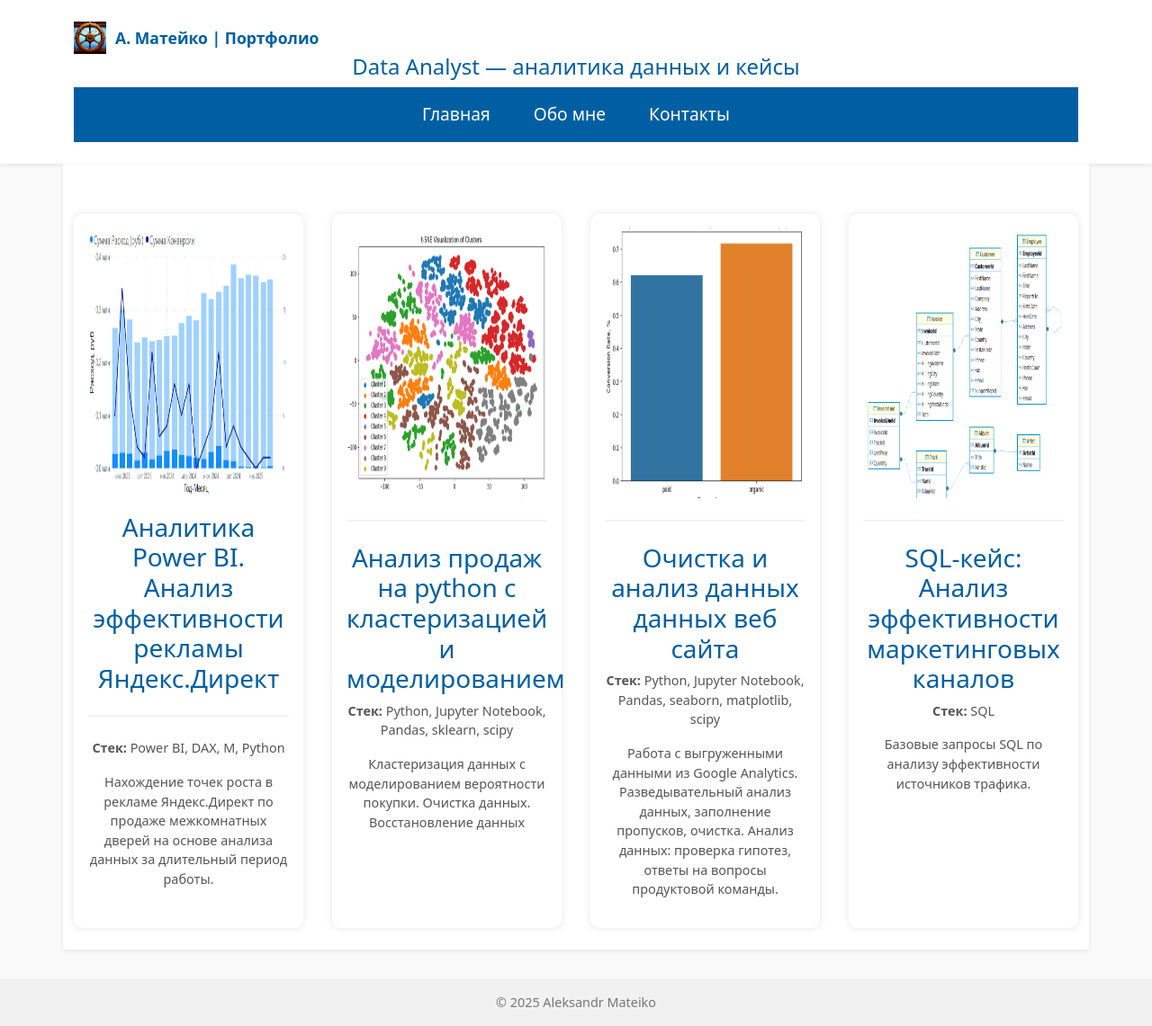
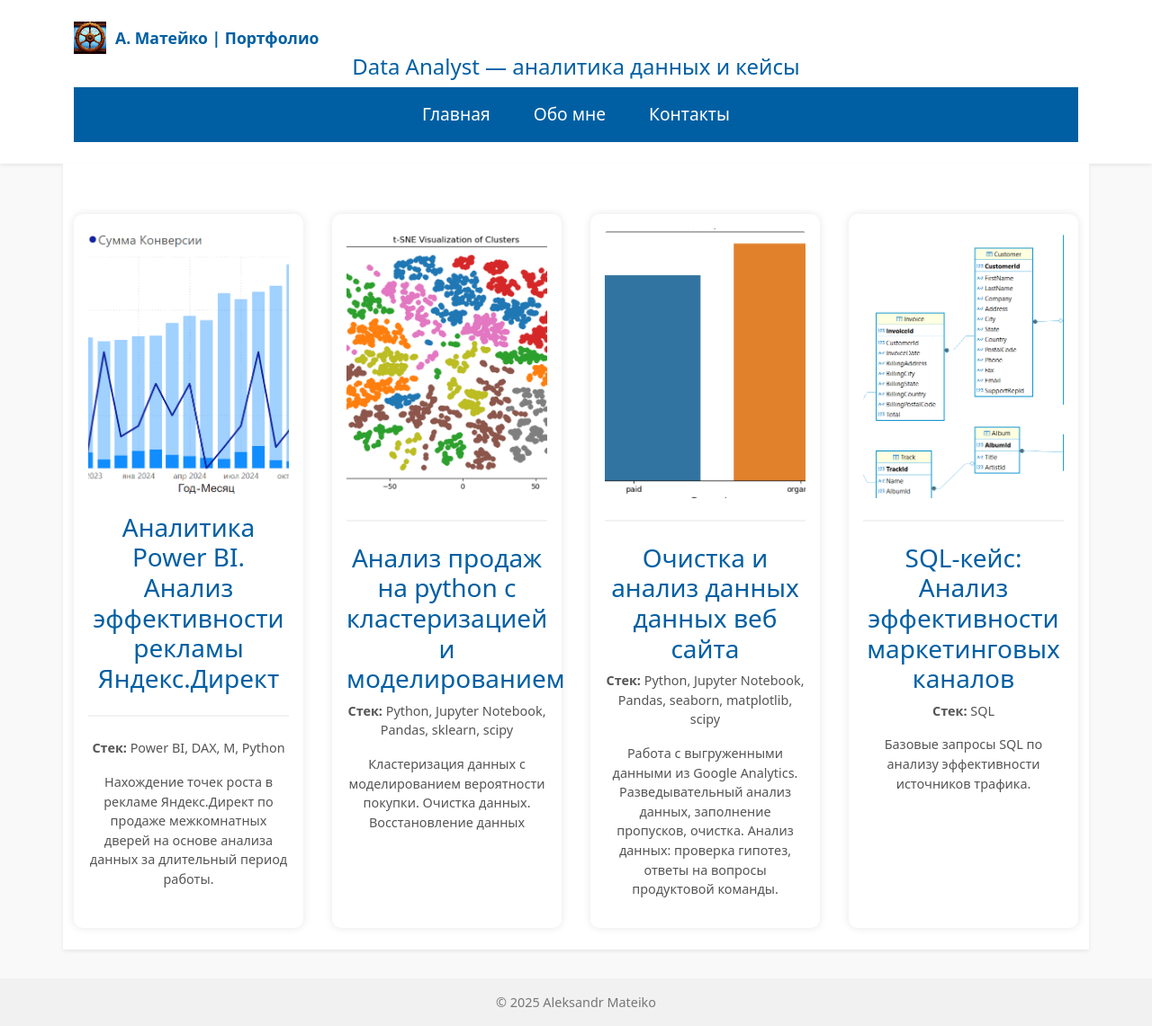
Before and after one commit to matejkoas/matejkoas.github.io, a Jekyll site: the page built from index.md, in a window 1280 px wide. Shown: the whole page at 90% size. Built offline with Jekyll 4.4.1, drawn with Linux system fonts in a browser that asks for light colours.

Commit message:
object-fit: cover;

```diff
--- a/assets/css/style.css
+++ b/assets/css/style.css
@@ -47,8 +47,8 @@ nav a.nav-link:hover {
 
 .case-card img {
   max-width: 100%;
-  height: auto;
   border-radius: 8px;
+  object-fit: cover;
   height: 300px; /* Высота изображения */
 }
 
```
